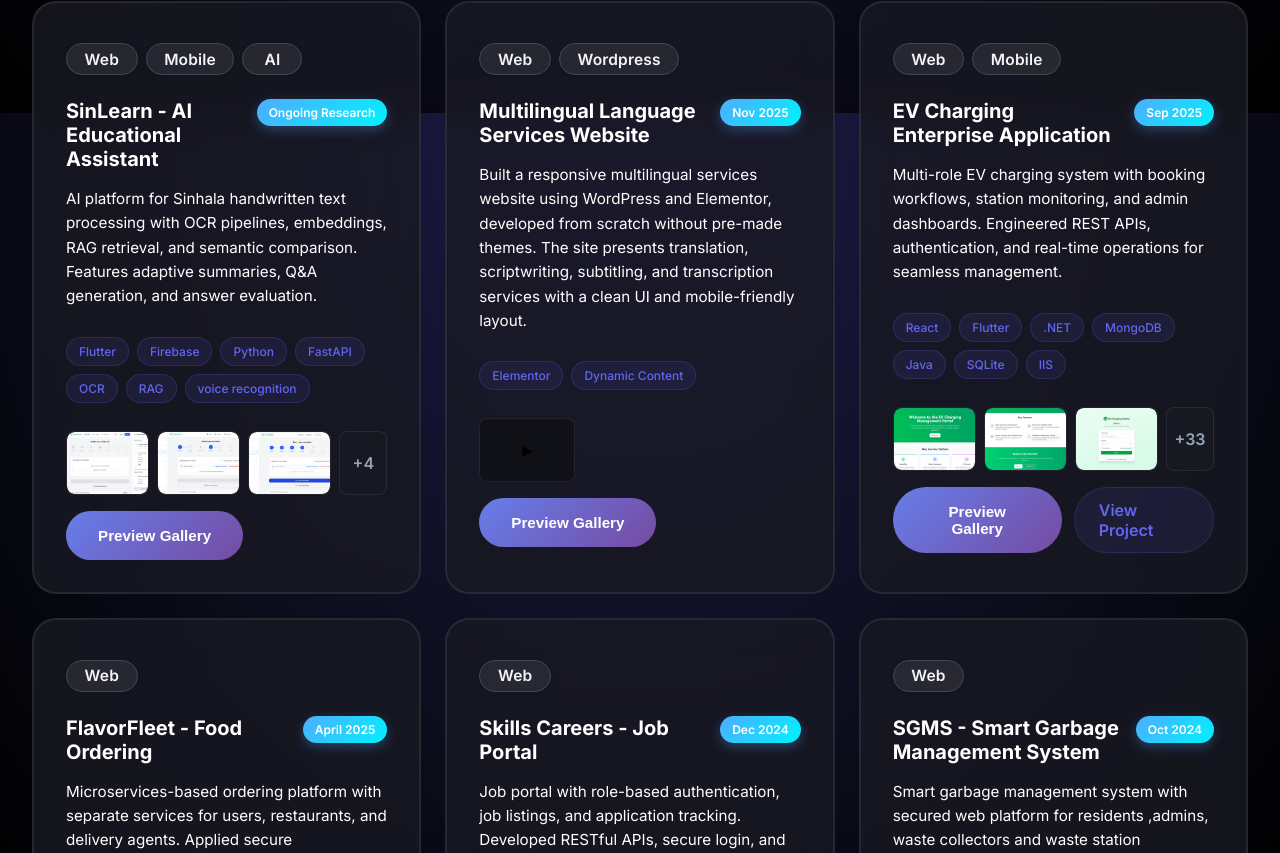
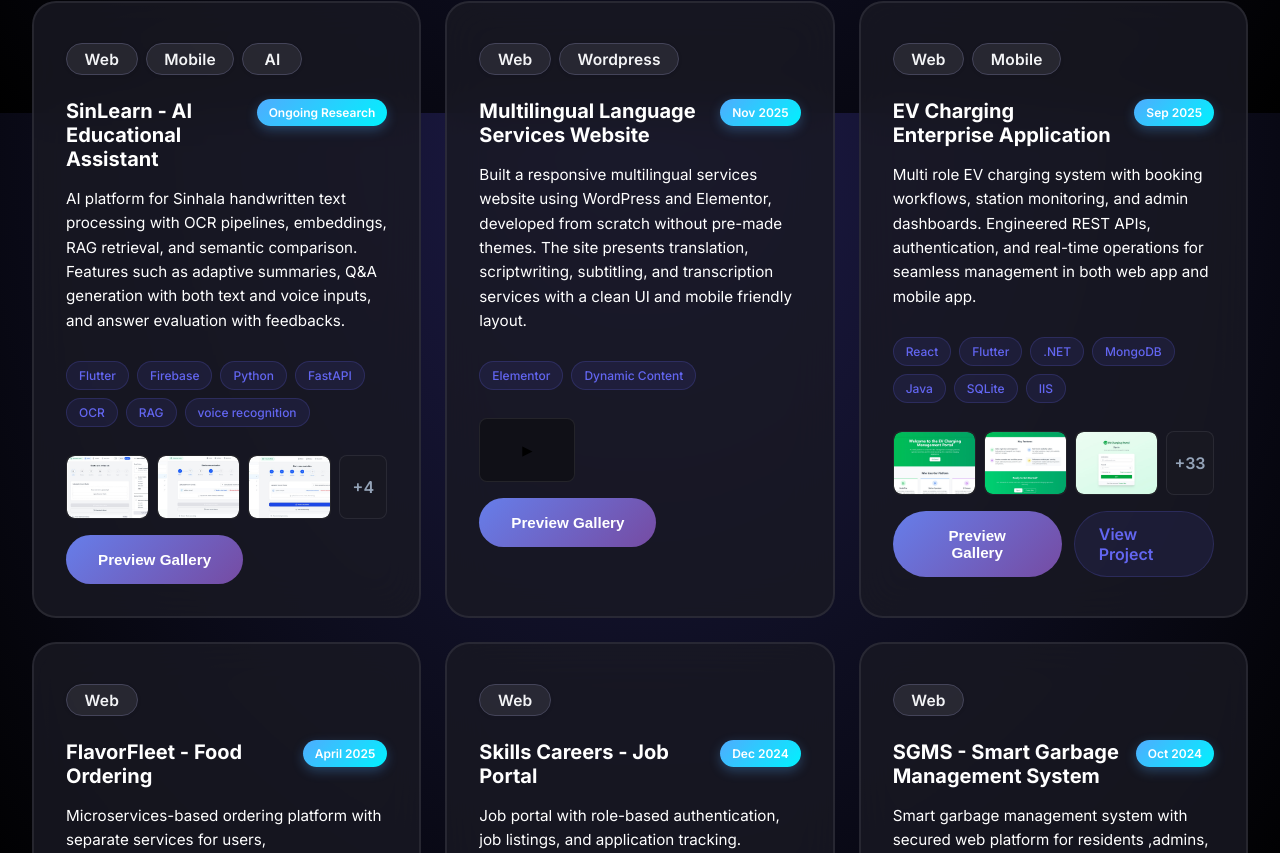
Before and after one commit to Miyuri15/Miyuri-web, a Next.js app: page / in a window 1280 px wide. Shown: the part 1487-2340 px from the top of the page. Built offline with nearby package versions, Linux system fonts and the light colour scheme.

Commit message:
fix - edited project descriptions

```diff
--- a/pages/index.js
+++ b/pages/index.js
@@ -26,7 +26,7 @@ const sampleProjects = [
       { type: 'image', src: '/project-img/sinlearn-img/s7.jpeg' },
       { type: 'image', src: '/project-img/sinlearn-img/s8.jpeg' },
     ],
-    description: 'AI platform for Sinhala handwritten text processing with OCR pipelines, embeddings, RAG retrieval, and semantic comparison. Features adaptive summaries, Q&A generation, and answer evaluation.',
+    description: 'AI platform for Sinhala handwritten text processing with OCR pipelines, embeddings, RAG retrieval, and semantic comparison. Features such as adaptive summaries, Q&A generation with both text and voice inputs, and answer evaluation with feedbacks.',
     tech: ['Flutter', 'Firebase', 'Python', 'FastAPI', 'OCR', 'RAG' ,'voice recognition'],
     link: null,
     status: 'Ongoing Research',
@@ -38,7 +38,7 @@ const sampleProjects = [
     media: [
       { type: 'video', src: '/project-video/akuruSv.mp4' }
     ],
-    description: 'Built a responsive multilingual services website using WordPress and Elementor, developed from scratch without pre-made themes. The site presents translation, scriptwriting, subtitling, and transcription services with a clean UI and mobile-friendly layout.',
+    description: 'Built a responsive multilingual services website using WordPress and Elementor, developed from scratch without pre-made themes. The site presents translation, scriptwriting, subtitling, and transcription services with a clean UI and mobile friendly layout.',
     tech: ['Elementor', 'Dynamic Content'],
     link: '',
     status: 'Nov 2025',
@@ -85,7 +85,7 @@ const sampleProjects = [
       { type: 'image', src: '/project-img/ev-img/ev35.jpeg' },
       { type: 'image', src: '/project-img/ev-img/ev36.jpeg' }
     ],
-    description: 'Multi-role EV charging system with booking workflows, station monitoring, and admin dashboards. Engineered REST APIs, authentication, and real-time operations for seamless management.',
+    description: 'Multi role EV charging system with booking workflows, station monitoring, and admin dashboards. Engineered REST APIs, authentication, and real-time operations for seamless management in both web app and mobile app.',
     tech: ['React','Flutter', '.NET', 'MongoDB', 'Java', 'SQLite' ,'IIS'],
     link: 'https://github.com/Miyuri15/EV-Charging-System.git',
     status: 'Sep 2025',
@@ -110,7 +110,7 @@ const sampleProjects = [
       { type: 'image', src: '/project-img/flavourfleet-img/fl13.jpeg' },
       { type: 'image', src: '/project-img/flavourfleet-img/fl14.jpeg' },
     ],
-    description: 'Microservices-based ordering platform with separate services for users, restaurants, and delivery agents. Applied secure authentication, containerized services, and payment gateway integration.',
+    description: 'Microservices-based ordering platform with separate services for users, restaurants,payments and delivery agents. Applied secure authentication, containerized services, and payment gateway integration.',
     tech: ['MERN', 'Microservices', 'Docker'],
     link: 'https://github.com/Miyuri15/FlavorFleet',
     status: 'April 2025',
```
